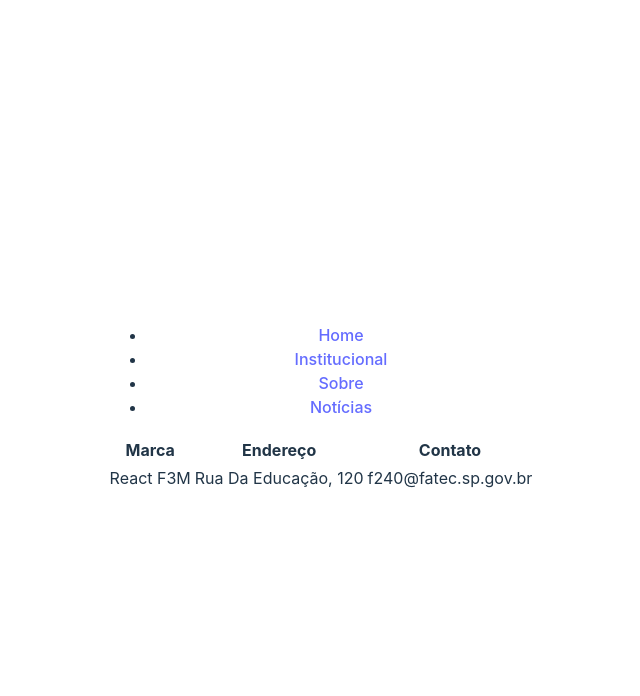
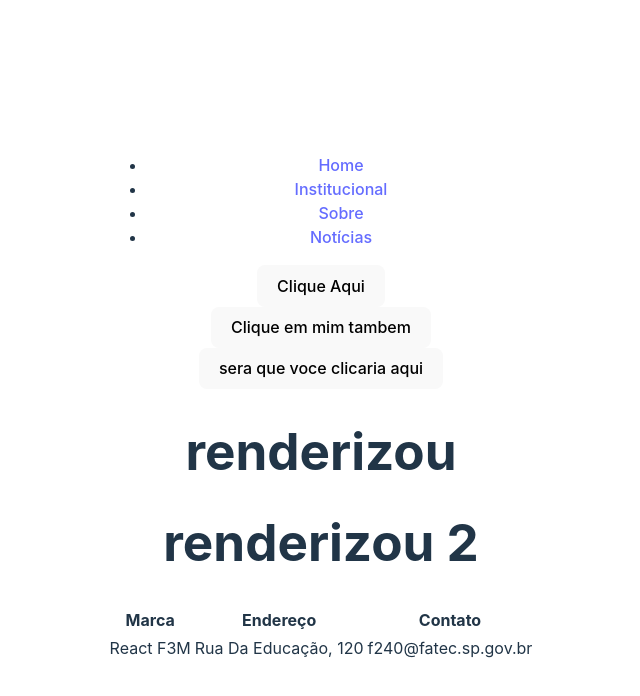
Before and after one commit to vicdsso/dw3_react_minidevblog, a React (Vite) app in the folder basic/basictools/: page / in a window 1280 px wide. Shown: the top 696 px of the page, without its empty margins (319-959 px from the left). Built offline with nearby package versions, Linux system fonts and the light colour scheme.

Commit message:
AULA1203 - eventos, componentes e renderizacao

```diff
--- a/basic/basictools/src/App.jsx
+++ b/basic/basictools/src/App.jsx
@@ -1,11 +1,14 @@
 import './App.css'
 import NavBar from './components/NavBar/NavBar'
 import Footer from './components/Footer/Footer'
+import Form  from './components/Form/Form'
 function App() {
   return (
     <>
     <NavBar></NavBar>
+    <Form></Form>
     <Footer></Footer>
+
     </>
   )
 }
--- /dev/null
+++ b/basic/basictools/src/components/Form/Form.jsx
@@ -0,0 +1,38 @@
+import React from 'react'
+
+ const Form = () => {
+    const handleMyEvent = () => {
+        console.log("ativou o botao")
+    }
+const renderButton = (x) =>{
+    if(x){
+        return <h1>renderizou</h1>
+    } else {
+        return <h1>renderizou 2</h1>
+    }
+}
+
+    return (
+    <div>
+        <div>
+        <button onClick={handleMyEvent}>Clique Aqui</button>
+        </div>
+        <div>
+            <button onClick={() => {console.log("yes, apertou em mim")}}>Clique em mim tambem</button>
+        </div>
+        <div>
+            <button onClick={() =>{
+                if(true){
+                    console.log("isso nao deveria acontecer")
+                }
+            }}>sera que voce clicaria aqui</button>
+        </div>
+        <div>
+            {renderButton(true)}
+            {renderButton(false)}
+        </div>
+        </div>
+  )
+}
+
+export default Form
```
Also changed, not shown: basic/basictools/src/components/Form/Form.module.css (added).
